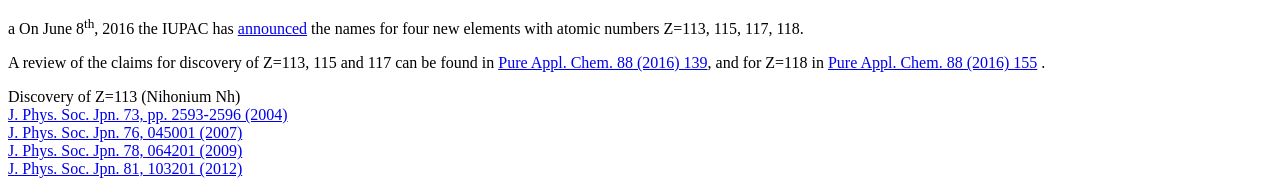
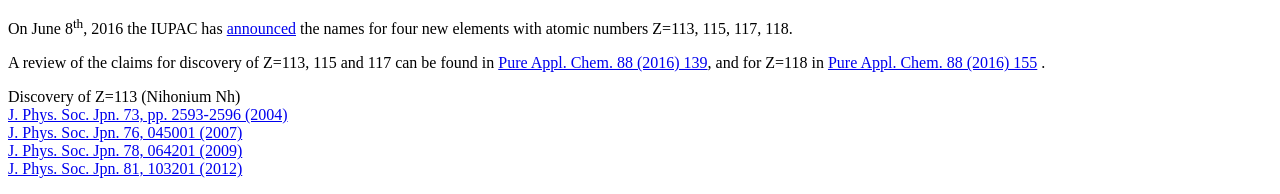
Before and after one commit to kdusling/kdusling.github.io, a Jekyll site: the page built from editorial/SuperHeavy.html, in a window 1280 px wide. Shown: the top 194 px of the page. Built offline with Jekyll 4.4.1, drawn with Linux system fonts in a browser that asks for light colours.

Commit message:
Update SuperHeavy.html

```diff
--- a/editorial/SuperHeavy.html
+++ b/editorial/SuperHeavy.html
@@ -3,8 +3,9 @@
 title: Superheavy elements
 ---
 
+
 <section class="container px2 py2">
-<p>a
+<p>
 On June 8<sup>th</sup>, 2016 the IUPAC has
 <a href="http://iupac.org/cms/wp-content/uploads/2016/06/Press-Release_Naming-Four-New-Elements_8June2016.pdf">announced</a>
 the names for four new elements with atomic numbers Z=113, 115, 117, 118.
```
